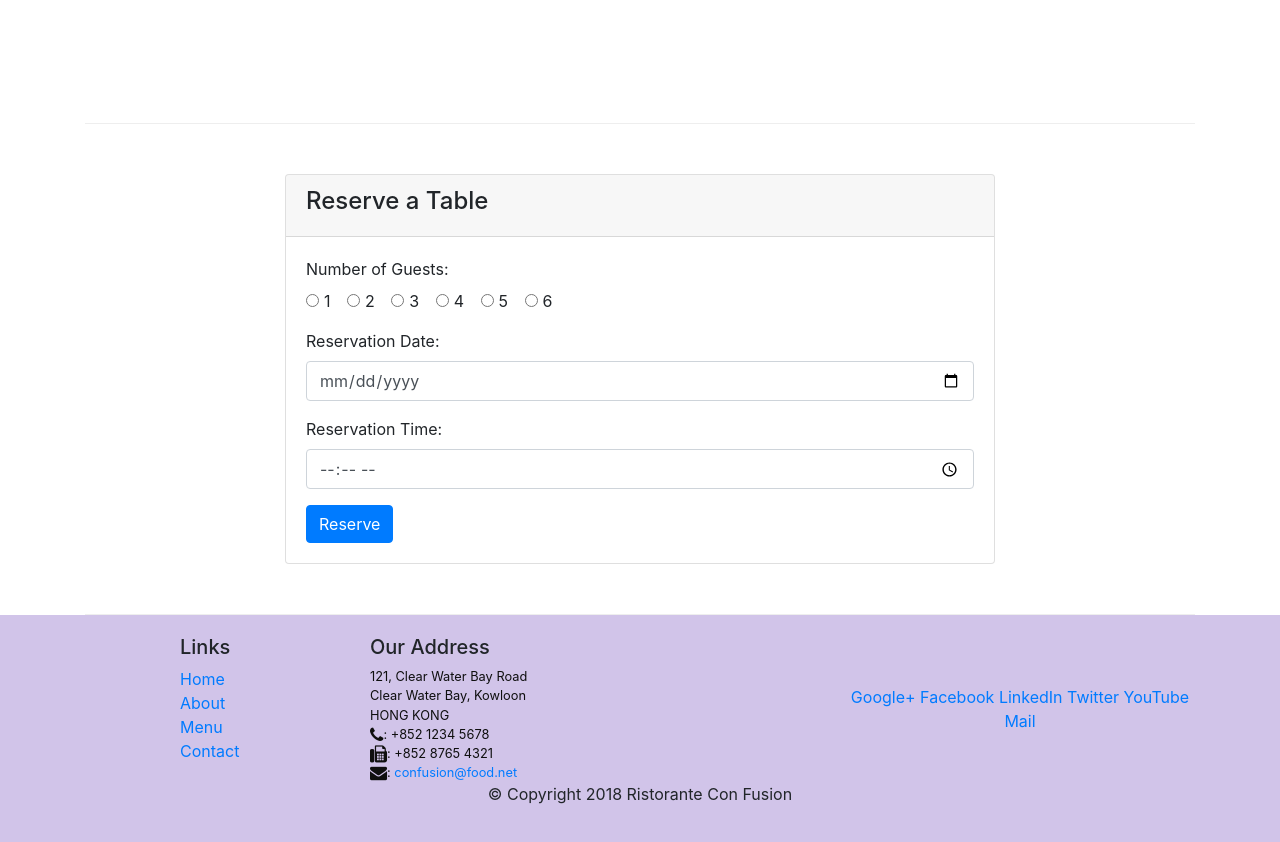
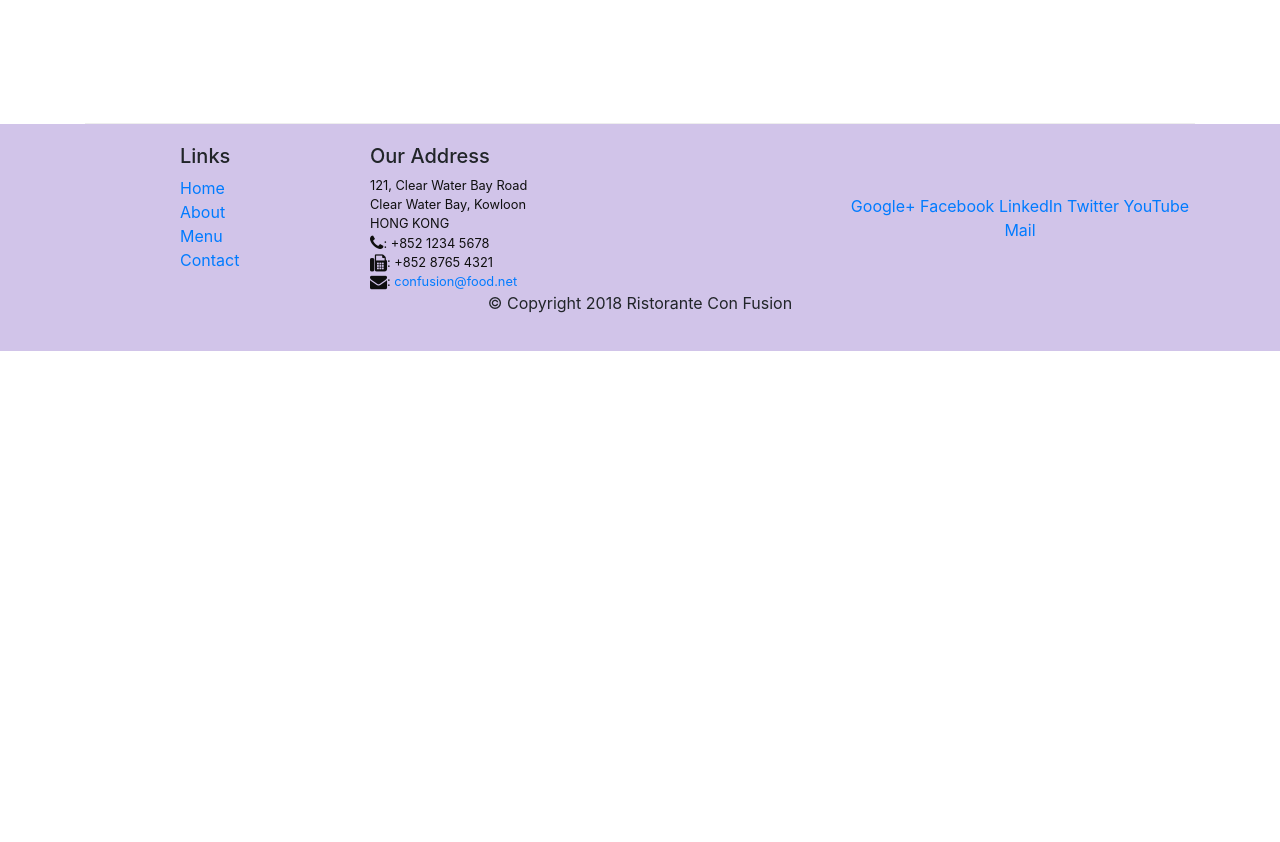
Before and after one commit to Lwalters7/bootstrap-test, a website: page index.html in a window 1280 px wide. Shown: the part 1832-2674 px from the top of the page. After the commit the page ends 2183 px from the top, so only its background shows below. Drawn offline with nearby package versions, Linux system fonts and the light colour scheme.

Commit message:
Assignment 3 Fully Complete

```diff
--- a/index.html
+++ b/index.html
@@ -283,58 +283,7 @@
             </div>
         </div>
 
-        <div class="row row-content">
-            <div class="col-12 col-sm-8 offset-sm-2">
-              <div class="card" id="reservation">
-                <div class="card-header">
-                  <h4>Reserve a Table</h4>
-                </div>
-                <div class="card-body">
-                  <form>
-                    <div class="form-group">
-                      <label>Number of Guests:</label><br>
-                      <div class="form-check form-check-inline">
-                        <input class="form-check-input" type="radio" name="guests" id="guest1" value="1">
-                        <label class="form-check-label" for="guest1">1</label>
-                      </div>
-                      <div class="form-check form-check-inline">
-                        <input class="form-check-input" type="radio" name="guests" id="guest2" value="2">
-                        <label class="form-check-label" for="guest2">2</label>
-                      </div>
-                      <div class="form-check form-check-inline">
-                        <input class="form-check-input" type="radio" name="guests" id="guest3" value="3">
-                        <label class="form-check-label" for="guest3">3</label>
-                      </div>
-                      <div class="form-check form-check-inline">
-                        <input class="form-check-input" type="radio" name="guests" id="guest4" value="4">
-                        <label class="form-check-label" for="guest4">4</label>
-                      </div>
-                      <div class="form-check form-check-inline">
-                        <input class="form-check-input" type="radio" name="guests" id="guest5" value="5">
-                        <label class="form-check-label" for="guest5">5</label>
-                      </div>
-                      <div class="form-check form-check-inline">
-                        <input class="form-check-input" type="radio" name="guests" id="guest6" value="6">
-                        <label class="form-check-label" for="guest6">6</label>
-                      </div>
-                    </div>
 
-                    <div class="form-group">
-                      <label for="reservationDate">Reservation Date:</label>
-                      <input type="date" class="form-control" id="reservationDate" placeholder="Select date">
-                    </div>
-
-                    <div class="form-group">
-                      <label for="reservationTime">Reservation Time:</label>
-                      <input type="time" class="form-control" id="reservationTime" placeholder="Select time">
-                    </div>
-
-                    <button type="submit" class="btn btn-primary">Reserve</button>
-                  </form>
-                </div>
-              </div>
-            </div>
-          </div>
 
     </div>
 
```
